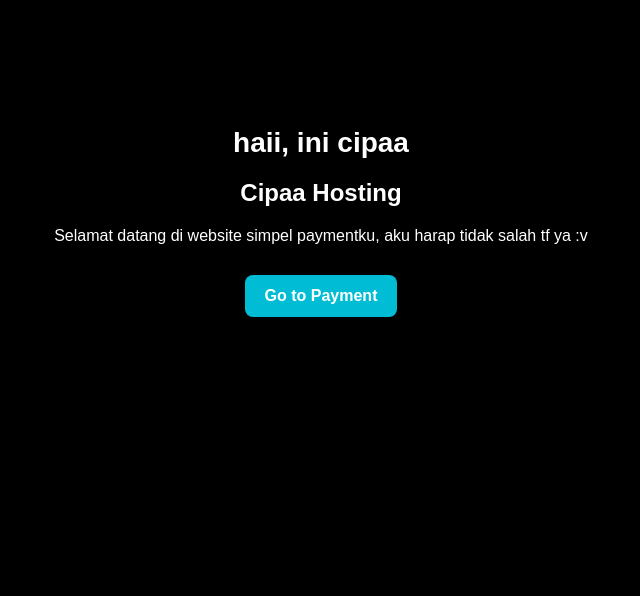
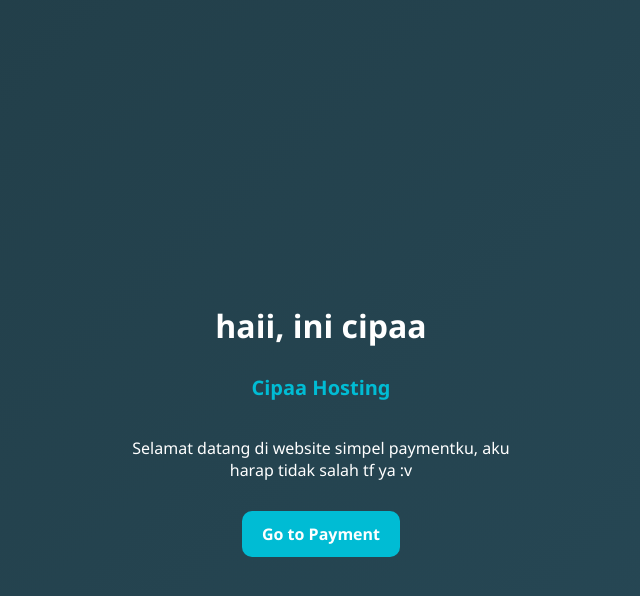
Before and after one commit to cipaadeveloper/cipa-payy, a plain HTML site: page index.html in a window 1280 px wide. Shown: the whole page, without its empty margins (319-959 px from the left). Drawn offline with Linux system fonts and the light colour scheme.

Commit message:
Update index.html

```diff
--- a/index.html
+++ b/index.html
@@ -6,28 +6,55 @@
   <title>Welcome - Cipa Hosting</title>
   <style>
     body {
-      background-color: #000;
+      margin: 0;
+      padding: 0;
+      font-family: 'Segoe UI', Tahoma, Geneva, Verdana, sans-serif;
       color: white;
-      font-family: Arial, sans-serif;
       text-align: center;
-      padding: 100px 20px;
+      height: 100vh;
+      background: linear-gradient(135deg, #0f2027, #203a43, #2c5364);
+      background-size: 400% 400%;
+      animation: gradient 15s ease infinite;
+      display: flex;
+      justify-content: center;
+      align-items: center;
+      flex-direction: column;
+      padding: 20px;
     }
+
+    @keyframes gradient {
+      0% { background-position: 0% 50%; }
+      50% { background-position: 100% 50%; }
+      100% { background-position: 0% 50%; }
+    }
+
     h1 {
-      font-size: 28px;
+      font-size: 32px;
+      margin-bottom: 10px;
     }
+
+    h2 {
+      font-size: 20px;
+      color: #00bcd4;
+      margin-bottom: 20px;
+    }
+
     p {
       font-size: 16px;
       margin-bottom: 30px;
+      max-width: 400px;
     }
+
     a.button {
       background-color: #00bcd4;
       color: white;
       padding: 12px 20px;
       text-decoration: none;
-      border-radius: 8px;
+      border-radius: 10px;
       font-weight: bold;
-      display: inline-block;
+      transition: background 0.3s ease;
     }
+
     a.button:hover {
       background-color: #0196a9;
     }
```
